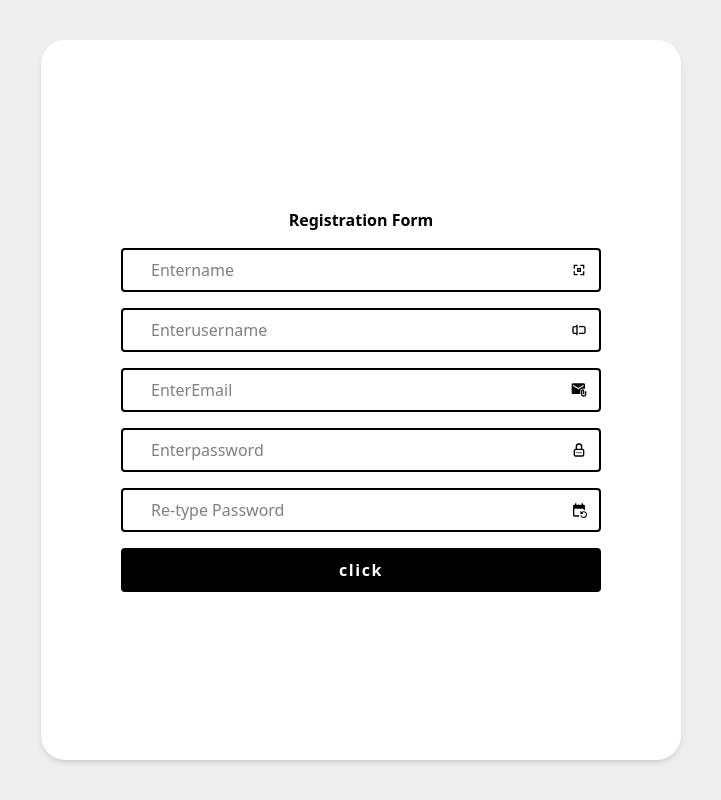
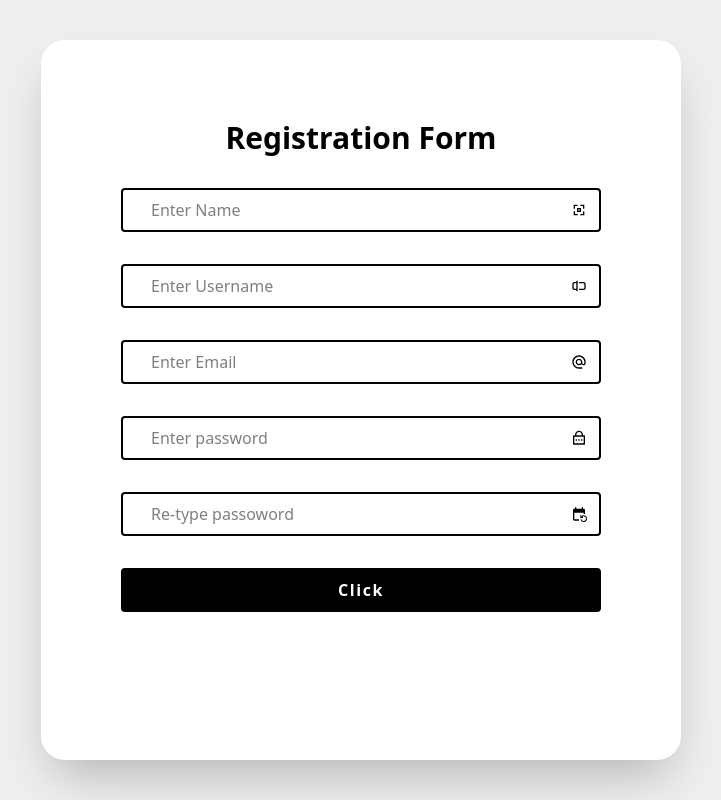
Before and after one commit to Divakar-chilla/billfrentend, a React (Vite) app: page / in a window 1280 px wide. Shown: the whole page, without its empty margins (279-1000 px from the left). Built offline with nearby package versions, Linux system fonts and the light colour scheme.

Commit message:
password validation done

```diff
--- a/package.json
+++ b/package.json
@@ -13,6 +13,7 @@
     "@tailwindcss/vite": "^4.1.10",
     "react": "^19.1.0",
     "react-dom": "^19.1.0",
+    "react-hot-toast": "^2.5.2",
     "react-icons": "^5.5.0",
     "react-router-dom": "^7.6.2",
     "tailwindcss": "^4.1.10",
--- a/src/Component/Register.jsx
+++ b/src/Component/Register.jsx
@@ -1,78 +1,103 @@
 import React, { useState } from 'react'
 import { CgNametag } from "react-icons/cg";
 import { CgRename } from "react-icons/cg";
-import { MdAttachEmail } from "react-icons/md";
-import { TbLockPassword } from "react-icons/tb";
+import { MdAlternateEmail } from "react-icons/md";
+import { RiLockPasswordLine } from "react-icons/ri";
 import { MdEventRepeat } from "react-icons/md";
-
+import { validatePassword } from 'val-pass';
+import toast from 'react-hot-toast';
 
 
 const Register = () => {
-let [repeatpass, setRepeatPass] = useState('');
-let [isChecked, setisChecked] = useState(false);
-
-let [formdata,setformdata]=useState({
-  username:"",
+  const [formData,setFormData]=useState({
+    userName:"",
     password:"",
     name:"",
     email:""
   })
-let handelchange=e=>{
+
+  const [matched,setMatched]=useState(true)
+  const[errorMessage,setErrorMessage]=useState("")
+
+  const handelChange=e=>{
     let {name,value}=e.target
-  setformdata((preval)=>({...preval,[name]:value}))
-    if (name === "password") {
-      setisChecked(repeatpass && repeatpass !== value);
+    if(name=="password"){
+      let {validateAll,getAllValidationErrorMessage}=validatePassword(value,8)
+      // console.log(getAllValidationErrorMessage());
+      validateAll()?setErrorMessage(""):setErrorMessage(getAllValidationErrorMessage())
+      value==""&&setErrorMessage("")
     }
+    setFormData((preVal)=>({...preVal,[name]:value}))
   }
-let handelsubmit=e=>{
+
+  const handelSubmit=e=>{
     e.preventDefault()
-  console.log(formdata);
+    let {name,userName,password,email}=formData
+    if(!name||!userName||!password||!email){
+      toast.error("All feilds are mandatory")
+      return
+    }
+    let {validateAll,getAllValidationErrorMessage}=validatePassword(password)
+    if(!validateAll()){
+      toast.error(`${getAllValidationErrorMessage()}`)
+    }
+    if(!matched){
+      toast.error("passsword and confirm password did not match")
+  return
+    }
+ console.log(formData);
+
 
   }
-let checkRepeatpassword = (e) => {
-  let value = e.target.value;
-  setRepeatPass(value);
-  setisChecked(value !== formdata.password);
-};
 
-
-
-
+  const handelCheckPassword=(e)=>{
+    let {value} =e.target
+    formData.password!=value?setMatched(false):setMatched(true)
+   value==""&&setMatched(true)
+  }
 
 
   return (
-    <div className='bg-[#efefef] size-full flex items-center justify-center'>
-      <form className='w-1/2 bg-white h-[90%]  flex items-center justify-center flex-col gap-4 px-[80px] py-40 shadow-md rounded-3xl max-sm:w-[90%] ' onSubmit={handelsubmit}>
-        <div className='w-full flex justify-center items-center'>
-          <h1 className='font-extrabold max-md '>Registration Form</h1>
+    <div className='bg-[#efefef] size-full flex justify-center items-center'>
+      <form action="" className='w-1/2 h-[90%]  rounded-3xl bg-white shadow-2xl flex  items-center flex-col gap-8 px-[80px] py-20 max-sm:w-[90%] overflow-scroll' onSubmit={handelSubmit}>
+        <div className='font-bold w-full flex justify-center items-center'>
+          <h1 className='text-3xl max-lg:text-sm'>Registration Form</h1>
         </div>
-        <div className='border-2 w-full flex justify-center items-center px-3 rounded-sm'>
-          <input type="text"  name='name' placeholder='Entername'className='w-full outline-none px-4 h-10'onChange={handelchange} />
+
+        <div className='border-2  w-full flex justify-center items-center px-3 rounded-sm'>
+          <input type="text" name="name" placeholder='Enter Name' className='w-full outline-none px-4 h-10'  onChange={handelChange}/>
           <span><CgNametag /></span>
         </div>
-        <div className='border-2 w-full flex justify-center items-center px-3 rounded-sm'>
-          <input type="text" placeholder='Enterusername' name='username'className='w-full outline-none px-4 h-10' onChange={handelchange} />
+
+         <div className='border-2  w-full flex justify-center items-center px-3 rounded-sm'>
+          <input type="text" name="userName" placeholder='Enter Username' className='w-full outline-none px-4 h-10' onChange={handelChange}/>
             <span><CgRename /></span>
         </div>
-        <div className='border-2 w-full flex justify-center items-center px-3 rounded-sm'>
-          <input type="email" placeholder='EnterEmail' name='email'className='w-full  outline-none px-4 h-10' onChange={handelchange} />
-             <span><MdAttachEmail /></span>
+
+
+        <div className='border-2  w-full flex justify-center items-center px-3 rounded-sm'>
+          <input type="email" name="email" placeholder='Enter Email' className='w-full outline-none px-4 h-10' onChange={handelChange}/>
+            <span><MdAlternateEmail /></span>
         </div>
-        <div className='border-2 w-full flex justify-center items-center px-3 rounded-sm'>
-          <input type="password" placeholder='Enterpassword' name='password'className='w-full outline-none px-4 h-10'  onChange={handelchange}/>
-             <span><TbLockPassword /></span>
-        </div >
-           <div className='border-2 w-full flex justify-center items-center px-3 rounded-sm'>
-            <input
-    type="password"
-    placeholder='Re-type Password'
-      className={`w-full outline-none px-4 h-10 ${isChecked ? 'border-red-500 bg-red-100' : ''}`}
-      onChange={checkRepeatpassword}
-  />
+
+
+        <div className='border-2  w-full flex justify-center items-center px-3 rounded-sm'>
+          <input type="password" name="password" placeholder='Enter password' className='w-full outline-none px-4 h-10' onChange={handelChange}/>
+            <span><RiLockPasswordLine /></span>
+        </div>
+
+        <div className={errorMessage?'w-full flex justify-center items-center px-3 rounded-sm':'hidden'}>
+          <span className='text-red-700'>*{errorMessage}</span>
+        </div>
+
+        <div className={`border-2  w-full flex justify-center items-center px-3 rounded-sm ${matched?'border-black':'border-red-700'}`} >
+          <input type="password"  placeholder='Re-type passoword' className='w-full outline-none px-4 h-10'  onChange={handelCheckPassword}/>
             <span><MdEventRepeat /></span>
         </div>
-        <div className='border-2 w-full flex justify-center items-center px-3 rounded-sm bg-black'>
-          <button className='w-full outline-none px-4 h-10 text-white font-bold text-md tracking-widest'>click</button>
+
+
+        <div className='border-2  w-full flex justify-center items-center px-3 rounded-sm bg-black hover:bg-[#555] active:bg-lime-500 active:scale-[0.9]'>
+         <button className='h-10 text-white font-bold text-md tracking-widest w-full'>Click</button>
         </div>
       </form>
     </div>
```
Also changed, not shown: 1 other file (tests, documents, lock files or other folders). Lines whose indentation alone changed are shown as unchanged.
